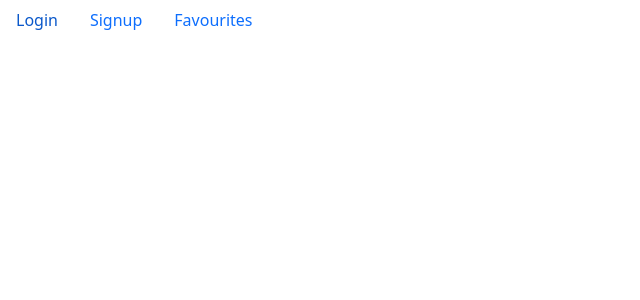
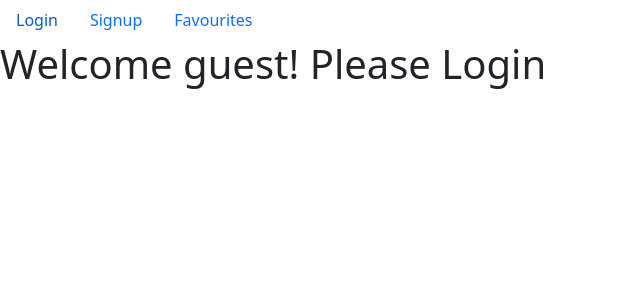
Before and after one commit to Alaaa1/MERN-Job-Portal, a React (Create React App) app in the folder frontend/: page / in a window 1280 px wide. Shown: the top 300 px of the page, without its empty margins (0-640 px from the left). Built offline with nearby package versions, Linux system fonts and the light colour scheme; no server answers.

Commit message:
show homepage for guests

```diff
--- a/frontend/src/components/App.tsx
+++ b/frontend/src/components/App.tsx
@@ -80,6 +80,7 @@ function App() {
           </Nav.Item>
         </Nav>
         <Routes>
+          <Route path="/" element={<Home />} />
           <Route path="/login" element={<Login />} />
           <Route path="/signup" element={<Signup />} />
         </Routes>
--- a/frontend/src/components/Home.tsx
+++ b/frontend/src/components/Home.tsx
@@ -8,8 +8,7 @@ export default function Home() {
 
     return (
         <div>
-            {user ? (<h1>Welcome {user}</h1>) : (<h1>Welcome guest!</h1>)}
-            <Jobs />
+            {user ? (<div><h1>Welcome {user}</h1><Jobs /></div>) : (<h1>Welcome guest! Please Login</h1>)}
         </div>
     );
 }
```
